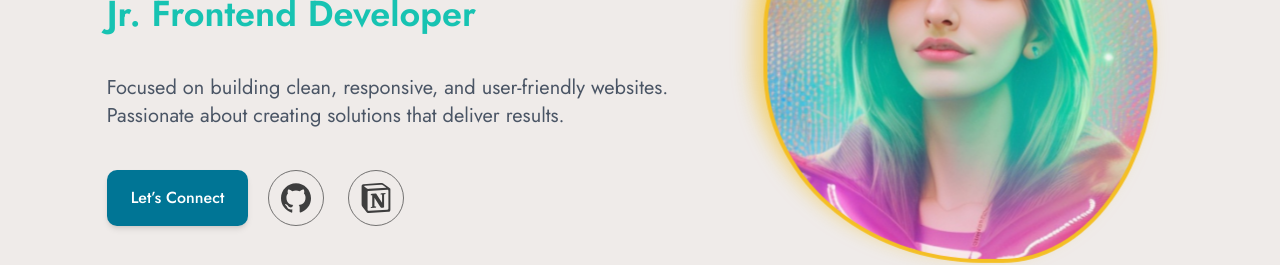
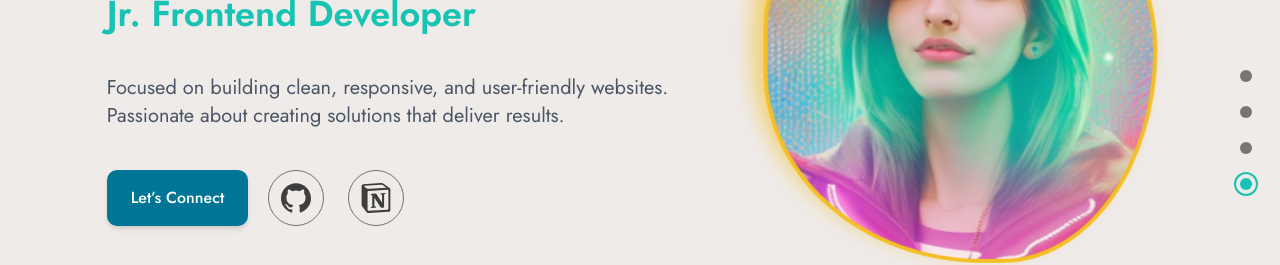
Before and after one commit to baekmerve/portfolio-website, a Next.js app: page / in a window 1280 px wide. Shown: the part 410-675 px from the top of the page. Built offline with nearby package versions, Linux system fonts and the light colour scheme.

Commit message:
added Dot group

```diff
--- a/src/app/globals.css
+++ b/src/app/globals.css
@@ -132,11 +132,10 @@
   @apply bg-primary/10 rounded-full;
 }
 
-
-
 /* colorChange animation */
 @keyframes colorChange {
-  0%, 100% {
+  0%,
+  100% {
     background: #ff7eb3; /* Pink */
     box-shadow: -15px 10px 20px rgba(255, 126, 179, 0.6);
     transform: translate(0, 0);
--- a/src/app/page.tsx
+++ b/src/app/page.tsx
@@ -10,7 +10,7 @@ export default function Home() {
   return (
     <>
       <Navbar selectedPage={selectedPage} setSelectedPage={setSelectedPage} />
-      <Landing setSelectedPage={setSelectedPage} />
+      <Landing selectedPage={selectedPage} setSelectedPage={setSelectedPage} />
     </>
   );
 }
--- /dev/null
+++ b/src/components/DotGroup.tsx
@@ -0,0 +1,50 @@
+import { SelectedPage } from "@/lib/types/types";
+import React from "react";
+import AnchorLink from "react-anchor-link-smooth-scroll";
+
+interface Props {
+  selectedPage: SelectedPage;
+  setSelectedPage: (value: SelectedPage) => void;
+}
+
+const DotGroup = ({ selectedPage, setSelectedPage }:Props) => {
+
+
+  const selectedStyles = `relative bg-cyan before:absolute before:w-6 before:h-6 before:rounded-full before:border-2 before:border-cyan before:left-[-50%] before:top-[-50%] `;
+  return (
+    <div className="flex flex-col gap-6 fixed top-[60%] right-7 z-10 ">
+      <AnchorLink
+        className={`${
+          selectedPage === "hero" ? selectedStyles : " bg-darkGrey"
+        } w-3 h-3 rounded-full`}
+        href="#hero"
+        onClick={() => setSelectedPage("hero")}
+      />
+
+      <AnchorLink
+        className={`${
+          selectedPage === "resume" ? selectedStyles : " bg-darkGrey"
+        } w-3 h-3 rounded-full`}
+        href="#resume"
+        onClick={() => setSelectedPage("resume")}
+      />
+      <AnchorLink
+        className={`${
+          selectedPage === "projects" ? selectedStyles : " bg-darkGrey"
+        } w-3 h-3 rounded-full`}
+        href="#projects"
+        onClick={() => setSelectedPage("projects")}
+      />
+
+      <AnchorLink
+        className={`${
+          selectedPage === "contact" ? selectedStyles : " bg-darkGrey"
+        } w-3 h-3 rounded-full`}
+        href="#contact"
+        onClick={() => setSelectedPage("contact")}
+      />
+    </div>
+  );
+};
+
+export default DotGroup;
--- a/src/components/views/Landing.tsx
+++ b/src/components/views/Landing.tsx
@@ -6,15 +6,20 @@ import Resume from "./Resume";
 import Section from "../Section";
 import ContactPage from "./ContactPage";
 import Projects from "./Projects";
+import DotGroup from "../DotGroup";
 
 interface Props {
-
+  selectedPage: SelectedPage;
   setSelectedPage: (value: SelectedPage) => void;
 }
-const Landing = ({ setSelectedPage }: Props) => {
+const Landing = ({ setSelectedPage, selectedPage }: Props) => {
   return (
     <div className="w-5/6 mx-auto ">
       <Section id="hero" setSelectedPage={setSelectedPage}>
+        <DotGroup
+          selectedPage={selectedPage}
+          setSelectedPage={setSelectedPage}
+        />
         <Hero setSelectedPage={setSelectedPage} />
       </Section>
 
```
